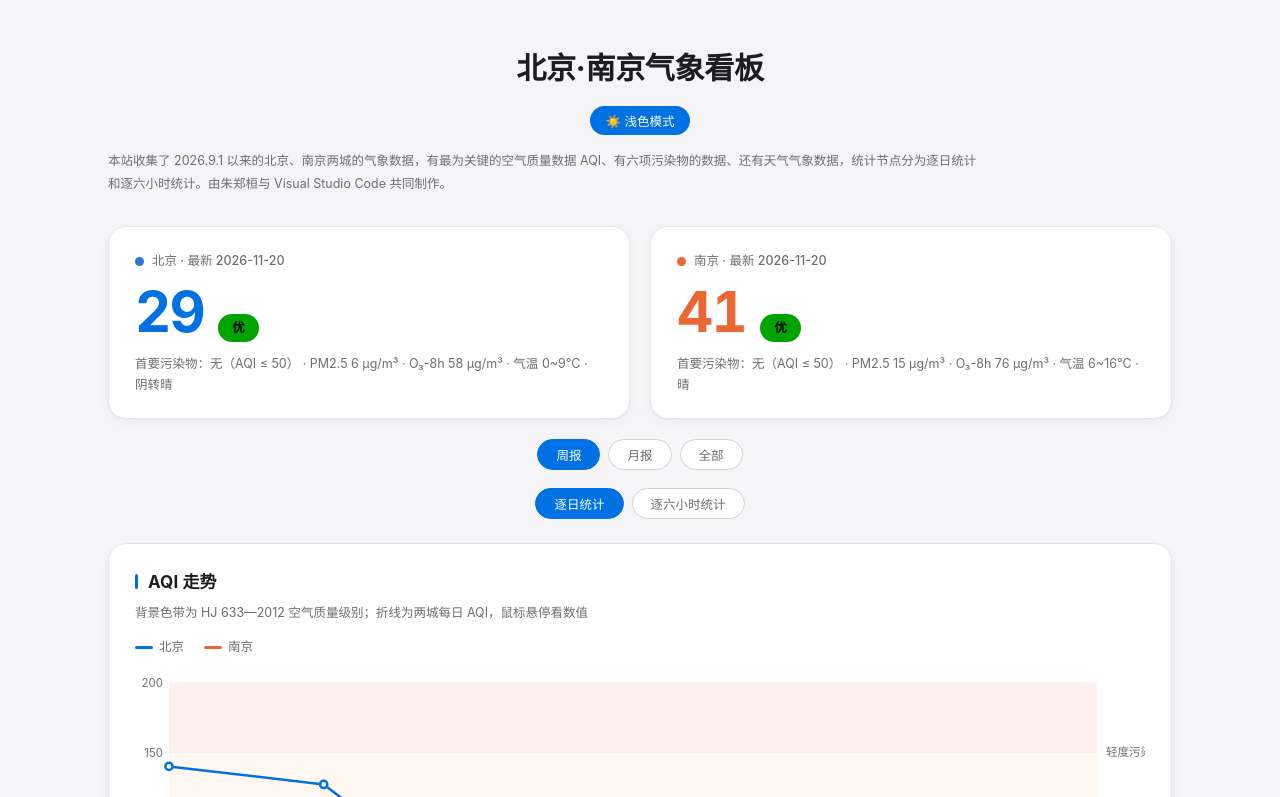
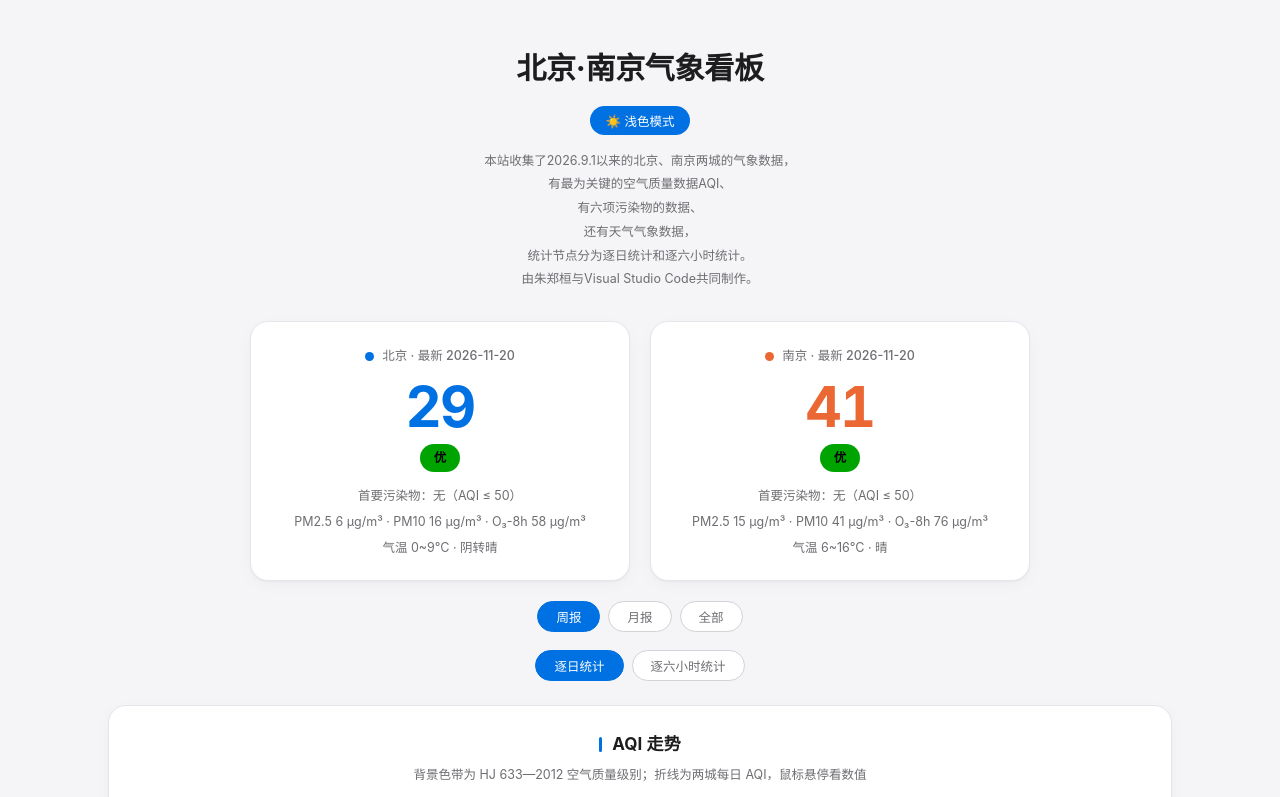
Before and after one commit to ZhuZhengHuan/Bj-Nj-Weather-, a plain HTML site: page index.html in a window 1280 px wide. Shown: the top 797 px of the page. Drawn offline with Linux system fonts and the light colour scheme.

Commit message:
介绍分行居中；KPI卡片居中且AQI最大字单独一行、小字分行；所有模块小标题与图例居中；网格对齐优化

```diff
--- a/index.html
+++ b/index.html
@@ -58,19 +58,21 @@ h1 { font-size: var(--fs-l); font-weight: 700; margin: 0; letter-spacing: -.3px;
 .theme-btn:hover { opacity: .85; }
 
 /* 站点介绍（小字） */
-.intro { color: var(--ink-2); font-size: var(--fs-s); line-height: 1.9;
-  margin: 14px 0 30px; max-width: 880px; }
+.intro { color: var(--ink-2); font-size: var(--fs-s); line-height: 1.9; text-align: center;
+  margin: 14px auto 30px; max-width: 880px; }
 
 /* KPI：AQI 最大字，其余小字 */
-.kpis { display: grid; grid-template-columns: 1fr 1fr; gap: 20px; margin-bottom: 20px; }
+.kpis { display: grid; grid-template-columns: 1fr 1fr; gap: 20px; margin: 0 auto 20px; max-width: 780px; }
 .kpi { background: var(--card); border: 1px solid var(--line); border-radius: 18px;
-  padding: 24px 26px 22px; box-shadow: var(--shadow); }
-.kpi .city { font-size: var(--fs-s); color: var(--ink-2); display: flex; align-items: center; gap: 8px; font-weight: 500; }
-.kpi .dot { width: 9px; height: 9px; border-radius: 50%; }
-.kpi .row { display: flex; align-items: baseline; gap: 14px; margin-top: 12px; }
-.kpi .aqi { font-size: var(--fs-xl); font-weight: 700; line-height: 1.02; letter-spacing: -1.6px; }
-.kpi .level { font-size: var(--fs-s); font-weight: 600; padding: 4px 14px; border-radius: 999px; }
-.kpi .sub { color: var(--ink-2); font-size: var(--fs-s); margin-top: 12px; }
+  padding: 24px 26px 22px; box-shadow: var(--shadow); text-align: center; }
+.kpi .city { font-size: var(--fs-s); color: var(--ink-2); display: flex; align-items: center;
+  justify-content: center; gap: 8px; font-weight: 500; }
+.kpi .dot { width: 9px; height: 9px; border-radius: 50%; flex: none; }
+.kpi .aqi { font-size: var(--fs-xl); font-weight: 700; line-height: 1.02; letter-spacing: -1.6px; margin-top: 12px; }
+.kpi .level { display: inline-block; font-size: var(--fs-s); font-weight: 600; padding: 4px 14px;
+  border-radius: 999px; margin-top: 8px; }
+.kpi .lines { margin-top: 14px; display: flex; flex-direction: column; gap: 6px; }
+.kpi .line { color: var(--ink-2); font-size: var(--fs-s); line-height: 1.6; }
 
 /* 分类选项（小字） */
 .range { display: flex; flex-wrap: wrap; justify-content: center; gap: 8px; margin: 0 0 18px; }
@@ -85,12 +87,12 @@ h1 { font-size: var(--fs-l); font-weight: 700; margin: 0; letter-spacing: -.3px;
 .card { background: var(--card); border: 1px solid var(--line); border-radius: 18px;
   padding: 24px 26px 20px; margin-bottom: 24px; box-shadow: var(--shadow); }
 .card h2, .card h3 { font-size: var(--fs-m); font-weight: 650; margin: 0 0 6px; letter-spacing: .1px;
-  display: flex; align-items: center; gap: 10px; }
+  display: flex; align-items: center; justify-content: center; text-align: center; gap: 10px; }
 .card h2::before, .card h3::before { content: ""; width: 3px; height: 15px; border-radius: 2px;
   background: var(--accent); flex: none; }
 .card h3 { margin-top: 24px; }
-.card .sub { color: var(--ink-2); font-size: var(--fs-s); margin-bottom: 14px; line-height: 1.7; }
-.legend { display: flex; flex-wrap: wrap; gap: 10px 20px; font-size: var(--fs-s); color: var(--ink-2); margin-bottom: 8px; }
+.card .sub { color: var(--ink-2); font-size: var(--fs-s); margin-bottom: 14px; line-height: 1.7; text-align: center; }
+.legend { display: flex; flex-wrap: wrap; justify-content: center; gap: 10px 20px; font-size: var(--fs-s); color: var(--ink-2); margin-bottom: 8px; }
 .legend span { display: inline-flex; align-items: center; gap: 6px; }
 .legend i { width: 18px; height: 3px; border-radius: 2px; }
 svg { display: block; width: 100%; }
@@ -103,20 +105,20 @@ svg .val { fill: var(--ink); font-size: 11px; font-weight: 600; }
 /* 小倍数网格 */
 .grid6 { display: grid; grid-template-columns: repeat(3, 1fr); gap: 16px; }
 .mini { background: var(--card); border: 1px solid var(--line); border-radius: 14px; padding: 14px 14px 10px; }
-.mini .t { font-size: var(--fs-s); font-weight: 600; }
+.mini .t { font-size: var(--fs-s); font-weight: 600; text-align: center; }
 .mini .u { font-size: 11px; color: var(--ink-3); margin-left: 4px; font-weight: 400; }
 
 /* 气象图双栏 */
 .metcharts { display: grid; grid-template-columns: 1fr 1fr; gap: 20px; }
 #tempChart, #uvChart { height: 220px; }
-.hourlegend { display: flex; flex-wrap: wrap; gap: 6px 16px; font-size: var(--fs-s); color: var(--ink-2); margin: 0 0 12px; }
+.hourlegend { display: flex; flex-wrap: wrap; justify-content: center; gap: 6px 16px; font-size: var(--fs-s); color: var(--ink-2); margin: 0 0 12px; }
 .hourlegend span { display: inline-flex; align-items: center; gap: 5px; }
 .hourlegend i { width: 14px; height: 3px; border-radius: 2px; }
 
 /* 折叠统计表（默认收起） */
 .collapse-card { padding: 18px 26px; }
 .collapse-head { display: flex; align-items: center; gap: 12px; cursor: pointer; }
-.collapse-head h2 { margin: 0; }
+.collapse-head h2 { margin: 0; justify-content: flex-start; text-align: left; }
 .collapse-btn { border: 1px solid var(--line-2); background: var(--card); color: var(--accent);
   border-radius: 999px; padding: 3px 14px; font-size: var(--fs-s); cursor: pointer; }
 .collapsed .collapse-body { display: none; }
@@ -165,7 +167,12 @@ footer a { color: var(--accent); }
     <h1>北京·南京气象看板</h1>
     <button class="theme-btn" id="themeBtn">☀️ 浅色模式</button>
   </header>
-  <p class="intro">本站收集了 2026.9.1 以来的北京、南京两城的气象数据，有最为关键的空气质量数据 AQI、有六项污染物的数据、还有天气气象数据，统计节点分为逐日统计和逐六小时统计。由朱郑桓与 Visual Studio Code 共同制作。</p>
+  <p class="intro">本站收集了2026.9.1以来的北京、南京两城的气象数据，<br>
+有最为关键的空气质量数据AQI、<br>
+有六项污染物的数据、<br>
+还有天气气象数据，<br>
+统计节点分为逐日统计和逐六小时统计。<br>
+由朱郑桓与Visual Studio Code共同制作。</p>
 
   <div class="kpis" id="kpis"></div>
 
@@ -263,7 +270,7 @@ footer a { color: var(--accent); }
 
   var CITIES = ["北京", "南京"];
   var CITY_STYLE = {
-    "北京": { color: "var(--s1)", tag: "bj", dot: "#2a78d6" },
+    "北京": { color: "var(--s1)", tag: "bj", dot: "#0071e3" },
     "南京": { color: "var(--s2)", tag: "nj", dot: "#eb6834" }
   };
   var POLS = [
@@ -401,7 +408,7 @@ footer a { color: var(--accent); }
   }
   function chipFg(r) { return r.aqi <= 100 ? "#000" : "#fff"; }
 
-  /* ---------- KPI ---------- */
+  /* ---------- KPI（AQI 最大字单独一行，其余小字每行 2-3 项，整体居中） ---------- */
   function renderKpis() {
     var rows = visibleRows();
     var html = "";
@@ -410,15 +417,19 @@ footer a { color: var(--accent); }
       if (!r) return;
       var st = CITY_STYLE[city];
       var m = metOf(r.date, city);
-      var metTxt = m ? ' · 气温 ' + fmt(m.tmin) + '~' + fmt(m.tmax) + '℃ · ' + esc(m.weather) : '';
-      html += '<div class="kpi"><div class="city"><span class="dot" style="background:' +
-        st.dot + '"></span>' + city + ' · 最新 ' + r.date + '</div>' +
-        '<div class="row"><span class="aqi num" style="color:' + st.color + '">' +
-        fmt(r.aqi) + '</span><span class="level" style="background:' + chipBg(r) + ';color:' + chipFg(r) + '">' +
-        esc(r.level) + '</span></div>' +
-        '<div class="sub">首要污染物：' + (r.primary ? esc(r.primary) : "无（AQI ≤ 50）") +
-        ' · PM2.5 ' + fmt(r.pm25) + ' µg/m³ · O₃-8h ' + fmt(r.o3) + ' µg/m³' +
-        metTxt + '</div></div>';
+      html += '<div class="kpi">' +
+        '<div class="city"><span class="dot" style="background:' + st.dot + '"></span>' +
+        city + ' · 最新 ' + r.date + '</div>' +
+        '<div class="aqi num" style="color:' + st.color + '">' + fmt(r.aqi) + '</div>' +
+        '<div class="level" style="background:' + chipBg(r) + ';color:' + chipFg(r) + '">' +
+        esc(r.level) + '</div>' +
+        '<div class="lines">' +
+        '<div class="line">首要污染物：' + (r.primary ? esc(r.primary) : "无（AQI ≤ 50）") + '</div>' +
+        '<div class="line">PM2.5 ' + fmt(r.pm25) + ' µg/m³ · PM10 ' + fmt(r.pm10) +
+        ' µg/m³ · O₃-8h ' + fmt(r.o3) + ' µg/m³</div>' +
+        (m ? '<div class="line">气温 ' + fmt(m.tmin) + '~' + fmt(m.tmax) + '℃ · ' +
+             esc(m.weather) + '</div>' : "") +
+        '</div></div>';
     });
     $("#kpis").innerHTML = html;
   }
```
